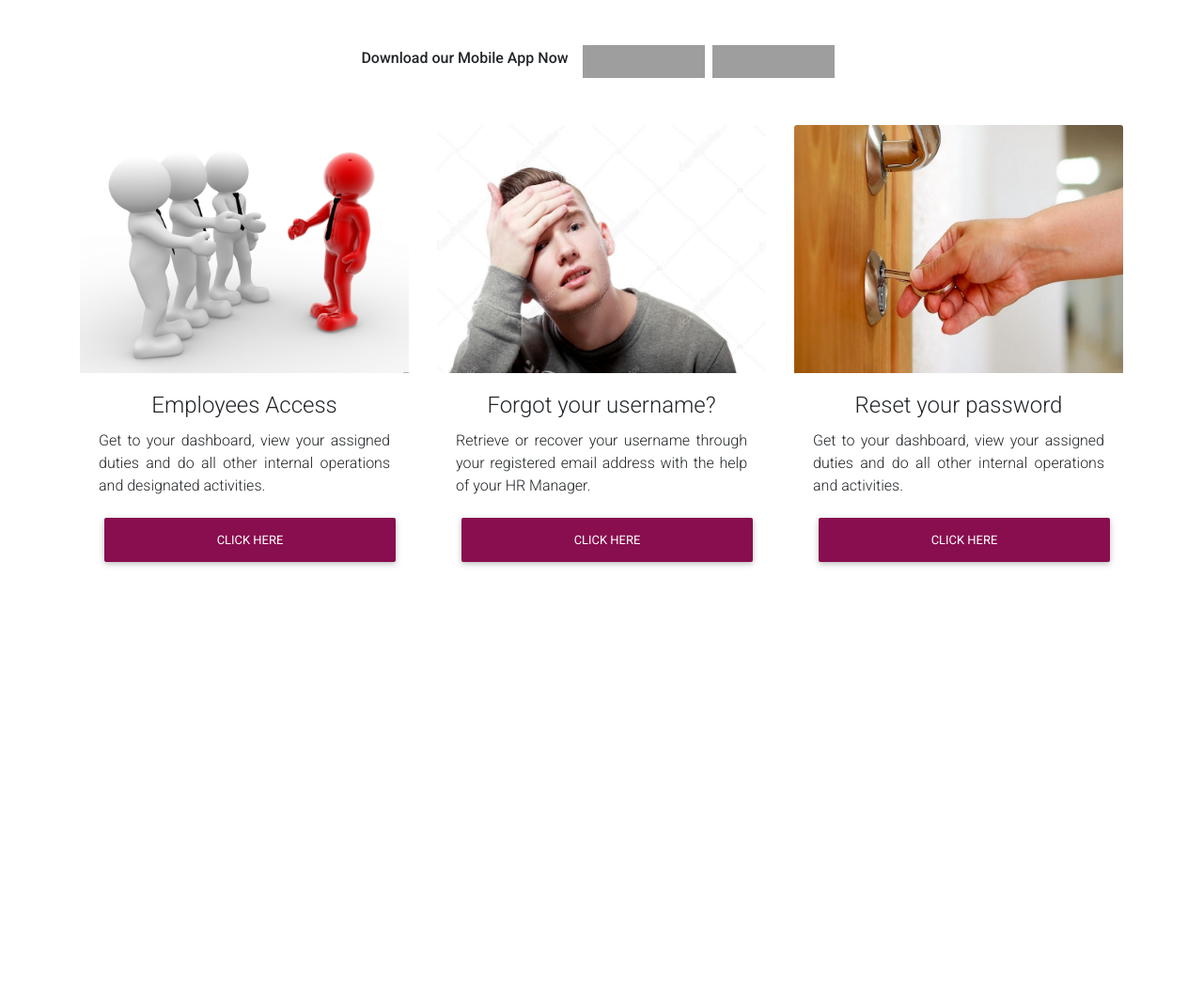
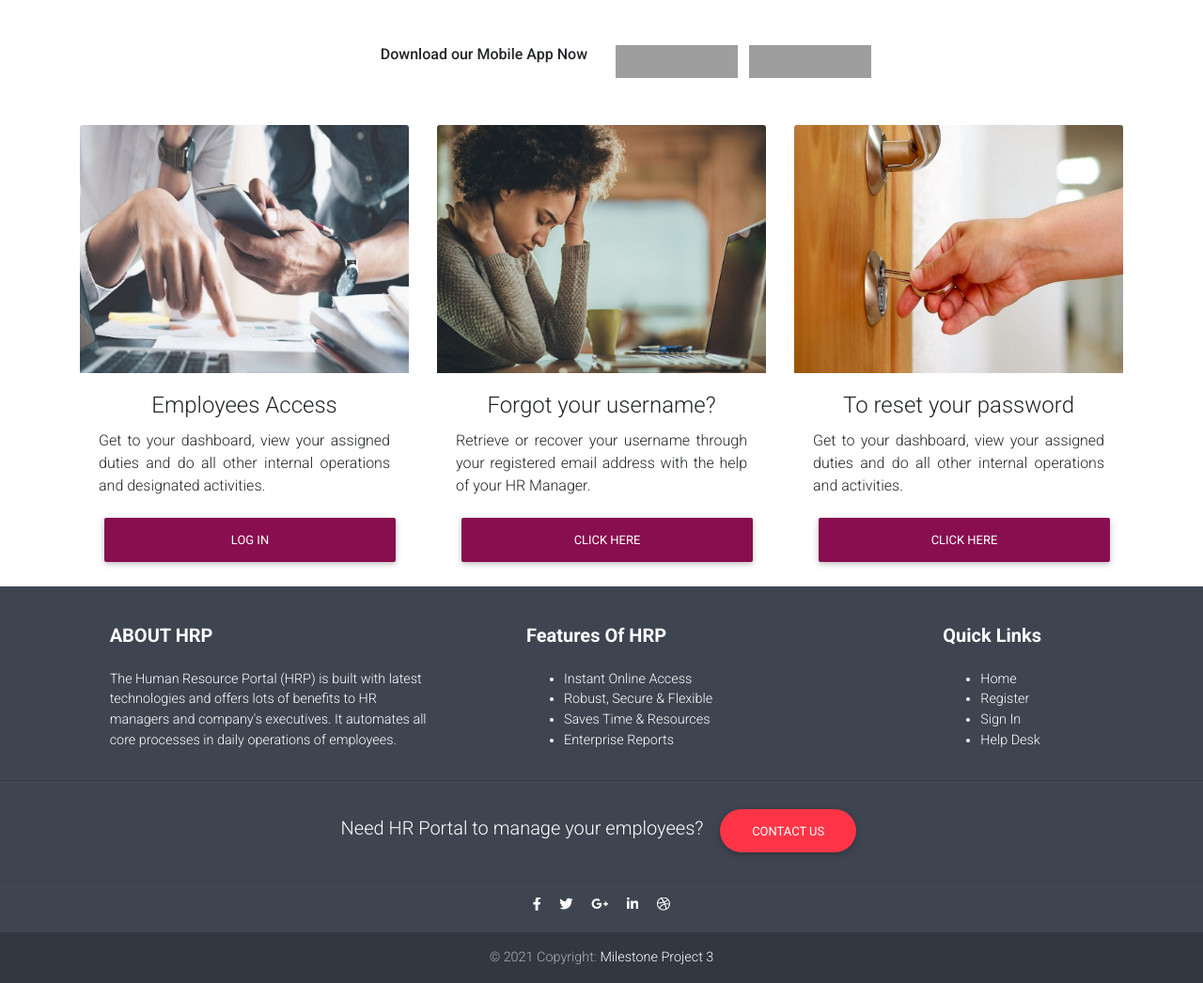
Before and after one commit to adey-px/hr-manager, a Flask app: page / in a window 1280 px wide. Shown: the part 523-1569 px from the top of the page at 94% size. Before the commit the page ends 1126 px from the top, so only its background shows below. Run offline with Flask 2, Linux system fonts and the light colour scheme; some libraries are stand-ins or nearby versions; grey boxes are pictures that could not be loaded.

Commit message:
Add footer section

```diff
--- a/templates/base.html
+++ b/templates/base.html
@@ -69,10 +69,125 @@
             {% endif %}
           </ul>
         </div>
-      </nav>
+    </nav>
 
-        {% block content %}
-        {% endblock %}
+    {% block content %}
+    {% endblock %}
+
+    <footer class="page-footer font-small stylish-color-dark pt-4">
+
+      <div class="container text-center text-md-left">
+
+        <div class="row">
+
+          <div class="col-md-4 mx-auto">
+
+            <h5 class="font-weight-bold text-uppercase mt-3 mb-4">About HRP</h5>
+            <p>The Human Resource Portal (HRP) is built with latest
+              technologies and offers lots of benefits to HR managers and company's executives.
+              It automates all core processes in daily operations of employees.
+            </p>
+          </div>
+
+          <hr class="clearfix w-100 d-md-none">
+
+          <hr class="clearfix w-100 d-md-none">
+
+          <div class="col-md-4 mx-auto">
+
+            <h5 class="font-weight-bold text-capitalize mt-3 mb-4">Features of HRP</h5>
+
+            <ul class="list-styled">
+              <li>
+                <a href="#!">Instant Online Access</a>
+              </li>
+              <li>
+                <a href="#!">Robust, Secure & Flexible</a>
+              </li>
+              <li>
+                <a href="#!">Saves Time & Resources</a>
+              </li>
+              <li>
+                <a href="#!">Enterprise Reports</a>
+              </li>
+            </ul>
+
+          </div>
+
+          <hr class="clearfix w-100 d-md-none">
+
+          <div class="col-md-2 mx-auto">
+
+            <h5 class="font-weight-bold text-capitalize mt-3 mb-4">Quick Links</h5>
+
+            <ul class="list-styled">
+              <li>
+                <a href="#!">Home</a>
+              </li>
+              <li>
+                <a href="#!">Register</a>
+              </li>
+              <li>
+                <a href="#!">Sign In</a>
+              </li>
+              <li>
+                <a href="#!">Help Desk</a>
+              </li>
+            </ul>
+
+          </div>
+
+        </div>
+
+      </div>
+
+      <hr>
+
+      <ul class="list-unstyled list-inline text-center py-2">
+        <li class="list-inline-item">
+          <h5 class="mb-1">Need HR Portal to manage your employees?</h5>
+        </li>
+        <li class="list-inline-item">
+          <a href="#!" class="btn btn-danger btn-rounded" style="border-radius: 25px;">Contact Us</a>
+        </li>
+      </ul>
+
+      <hr>
+
+      <ul class="list-unstyled list-inline text-center">
+        <li class="list-inline-item">
+          <a class="btn-floating btn-fb mx-1">
+            <i class="fab fa-facebook-f"> </i>
+          </a>
+        </li>
+        <li class="list-inline-item">
+          <a class="btn-floating btn-tw mx-1">
+            <i class="fab fa-twitter"> </i>
+          </a>
+        </li>
+        <li class="list-inline-item">
+          <a class="btn-floating btn-gplus mx-1">
+            <i class="fab fa-google-plus-g"> </i>
+          </a>
+        </li>
+        <li class="list-inline-item">
+          <a class="btn-floating btn-li mx-1">
+            <i class="fab fa-linkedin-in"> </i>
+          </a>
+        </li>
+        <li class="list-inline-item">
+          <a class="btn-floating btn-dribbble mx-1">
+            <i class="fab fa-dribbble"> </i>
+          </a>
+        </li>
+      </ul>
+
+      <div class="footer-copyright text-center py-3">© 2021 Copyright:
+        <a href="#"> Milestone Project 3</a>
+      </div>
+
+    </footer>
+
 
     <script src="https://code.jquery.com/jquery-3.6.0.min.js" integrity="sha256-/xUj+3OJU5yExlq6GSYGSHk7tPXikynS7ogEvDej/m4="
         crossorigin="anonymous"></script>
--- a/templates/index.html
+++ b/templates/index.html
@@ -34,7 +34,7 @@
           <img src="https://www.bizlibrary.com/wp-content/uploads/2019/05/30141657/employeeretention.png"
               class="img-fluid" alt="employees_image">
           <div class="mask flex-center waves-effect">
-                <p class="blue-text">Dedicated & Happy Employees</p>
+                <p><h4 class="blue-text" style="background-color: rgb(232, 247, 103); border-radius: 10px;">Dedicated & Happy Employees</h4></p>
           </div>
         </div>
       </div>
@@ -67,20 +67,22 @@
   <!-- Employee image and self service starts -->
 
   <!-- Mobile app download links -->
-  <section class="mobile-apps">
+  <div class="container mobile-apps">
     <div class="row">
-      <div class="mx-auto d-flex align-items-center">
-        <h6 style="padding-right: 15px;"><strong>Download our Mobile App Now</strong></h6>
+      <div class="col-sm">
+        <h6 class="text-right"><strong>Download our Mobile App Now</strong></h6>
+      </div>
+      <div class="col-sm">
         <span style="padding-right: 8px;"><a href="https://play.google.com/store" target="_blank">
           <img src="https://miro.medium.com/max/4000/1*OIIv4FEjJQMqh-zEPhtlYA.png" class="app-store" alt="google-play"></a></span>
-
         <span style="padding-right: 8px;"><a href="https://www.apple.com/app-store/" target="_blank">
           <img src="https://www.smoobu.com/wp-content/uploads/2018/11/download-on-appstore.png" class="app-store" alt="apple-store"></a></span>
       </div>
     </div>
-  </section>
+  </div>
   <!-- Mobile app download links end -->
 
+  <!-- Solution section for employees -->
   <div class="container">
     <div class="row">
       <div class="col-sm">
@@ -96,7 +98,7 @@
           <p class="card-text" align="justify" >Get to your dashboard, view your assigned duties
             and do all other internal operations and designated activities.
           </p>
-          <a class="btn btn-unique" style="width: 100%;">Click here</a>
+          <a href="{{ url_for('login') }}" class="btn btn-unique" style="width: 100%;">Log In</a>
         </div>
       </div>
 
@@ -126,7 +128,7 @@
         </a>
       </div>
       <div class="card-body card-body-cascade">
-        <h4 class="card-title text-center">Reset your password</h4>
+        <h4 class="card-title text-center">To reset your password</h4>
         <p class="card-text" align="justify" >Get to your dashboard, view your assigned duties
           and do all other internal operations and activities.
         </p>
@@ -135,5 +137,6 @@
       </div>
     </div>
   </div>
+  <!-- Solution section for employees ends -->
 
 {% endblock %}
```
Also changed, not shown: static/images/employees-access.jpg, static/images/forgot-email.jpg.
